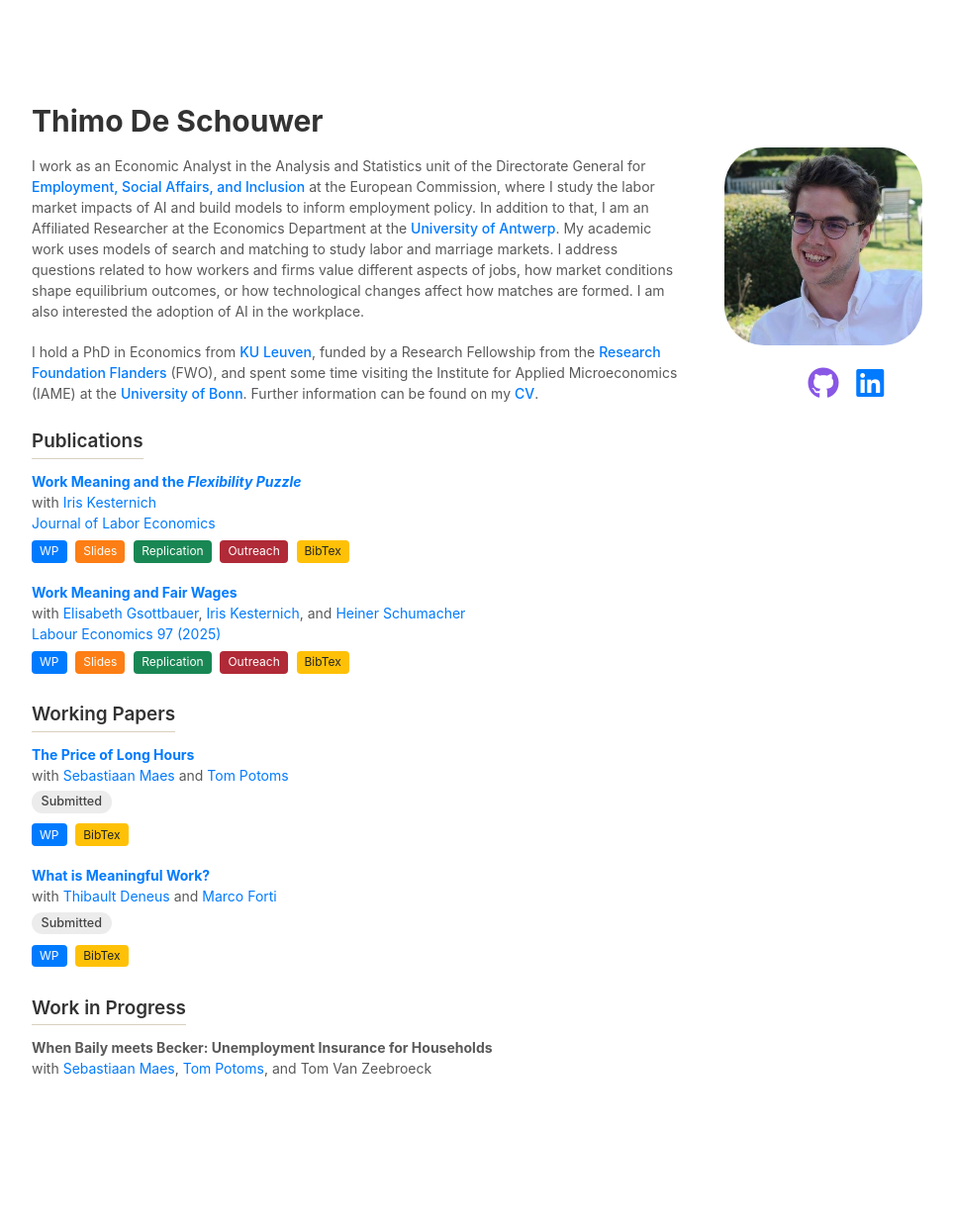
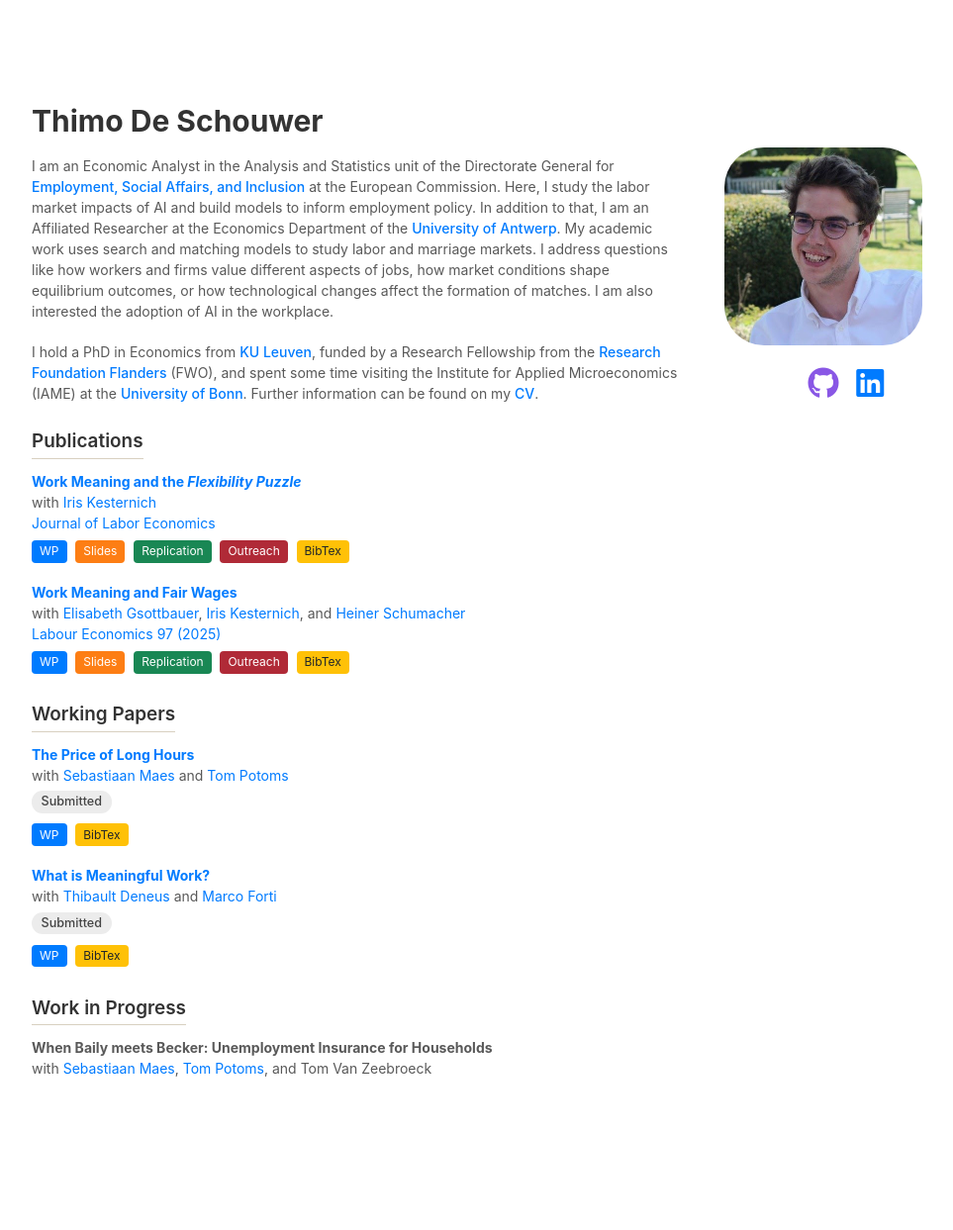
Before and after one commit to thimodeschouwer/thimodeschouwer.github.io, a Jekyll site: the page built from index.md, in a window 1280 px wide. Shown: the whole page at 99% size, without its empty margins (158-1121 px from the left). Built offline with Jekyll 4.4.1, drawn with Linux system fonts in a browser that asks for light colours; a style sheet for code colours, icons or effects is not loaded; our own code applies the rules of GitHub Pages for plain Markdown files.

Commit message:
Update index.md

```diff
--- a/index.md
+++ b/index.md
@@ -4,7 +4,7 @@ layout: homepage
 
 ## {{ site.title }}
 
-I work as an Economic Analyst in the Analysis and Statistics unit of the Directorate General for [Employment, Social Affairs, and Inclusion](https://employment-social-affairs.ec.europa.eu/index_en) at the European Commission, where I study the labor market impacts of AI and build models to inform employment policy. In addition to that, I am an Affiliated Researcher at the Economics Department at the [University of Antwerp](https://www.uantwerpen.be/en/research-groups/economics/). My academic work uses models of search and matching to study labor and marriage markets. I address questions related to how workers and firms value different aspects of jobs, how market conditions shape equilibrium outcomes, or how technological changes affect how matches are formed. I am also interested the adoption of AI in the workplace.
+I am an Economic Analyst in the Analysis and Statistics unit of the Directorate General for [Employment, Social Affairs, and Inclusion](https://employment-social-affairs.ec.europa.eu/index_en) at the European Commission. Here, I study the labor market impacts of AI and build models to inform employment policy. In addition to that, I am an Affiliated Researcher at the Economics Department of the [University of Antwerp](https://www.uantwerpen.be/en/research-groups/economics/). My academic work uses search and matching models to study labor and marriage markets. I address questions like how workers and firms value different aspects of jobs, how market conditions shape equilibrium outcomes, or how technological changes affect the formation of matches. I am also interested the adoption of AI in the workplace.
 
 I hold a PhD in Economics from [KU Leuven](https://feb.kuleuven.be/research/economics), funded by a Research Fellowship from the [Research Foundation Flanders](https://www.fwo.be/en/) (FWO), and spent some time visiting the Institute for Applied Microeconomics (IAME) at the [University of Bonn](https://www.uni-bonn.de/en/university/university). Further information can be found on my [CV]({{ site.cv_link }}).
 
```
